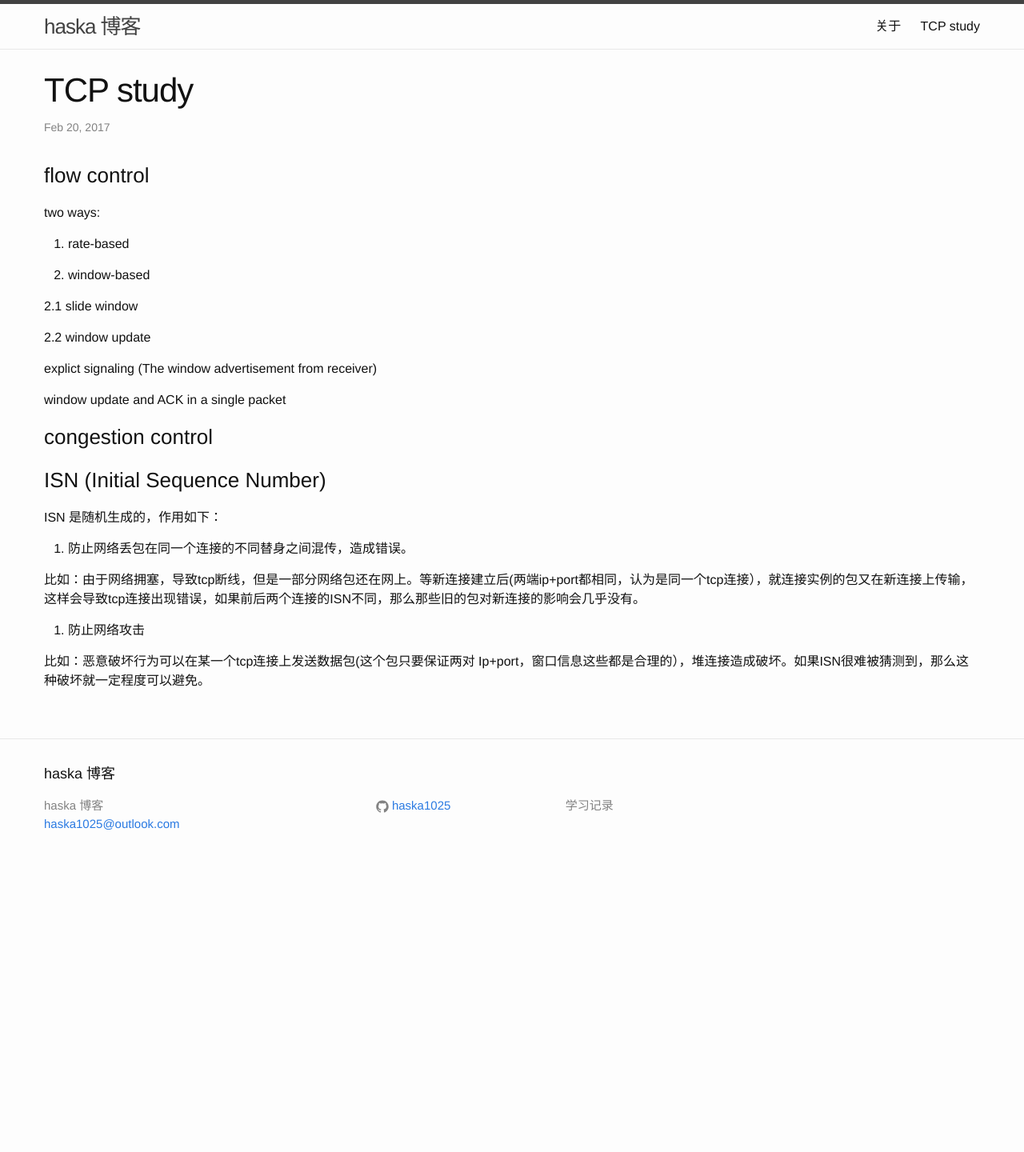
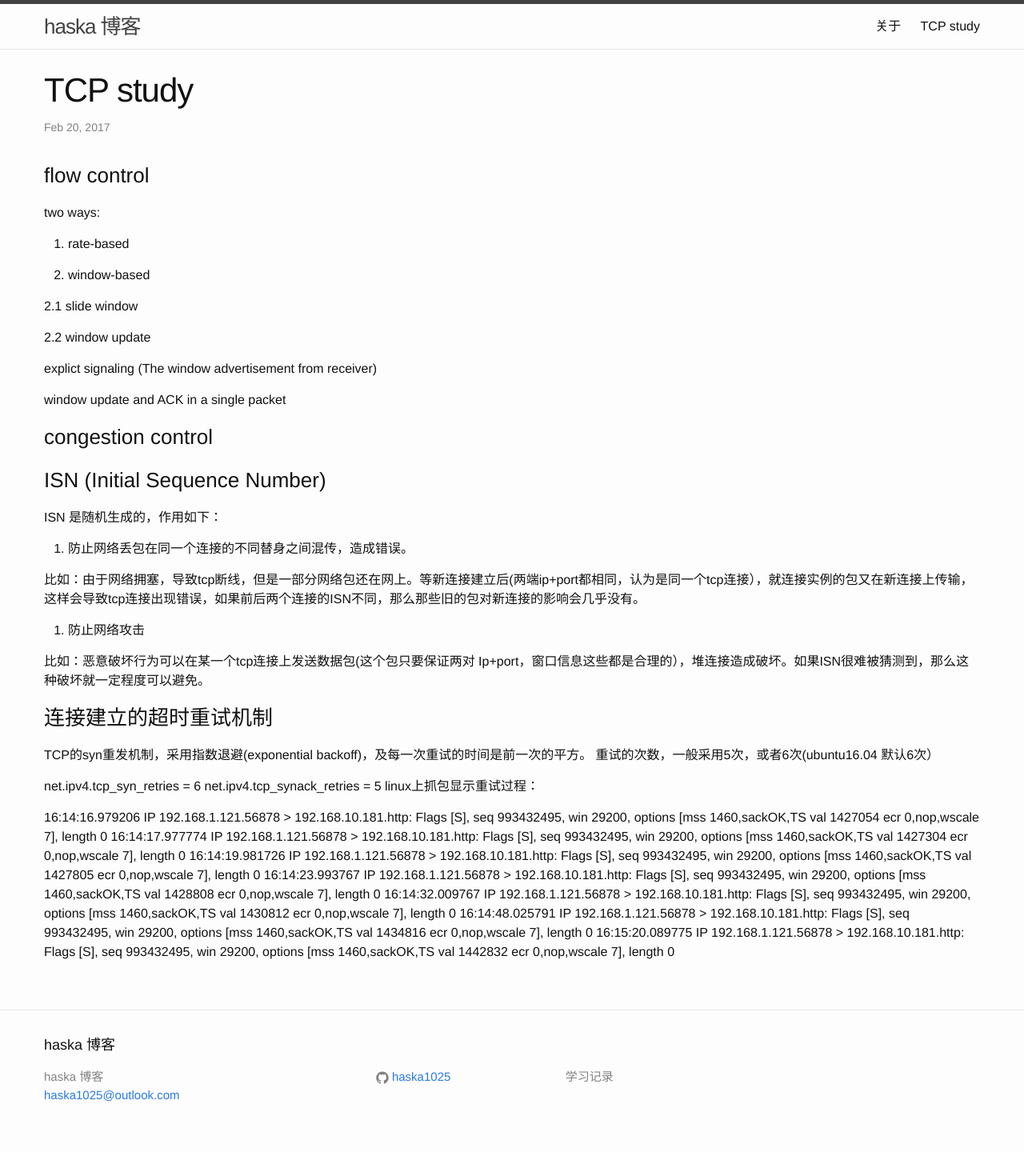
Before and after one commit to haska1025/haska1025.github.io, a Jekyll site: the page built from tcp_study.md, in a window 1280 px wide. Shown: the whole page at 80% size. Built offline with Jekyll 4.4.1, drawn with Linux system fonts in a browser that asks for light colours; before the commit the page ends 1101 px from its top, so only the background shows below that.

Commit message:
Update tcp_study.md

```diff
--- a/tcp_study.md
+++ b/tcp_study.md
@@ -34,3 +34,20 @@ ISN 是随机生成的，作用如下：
 2. 防止网络攻击
 
 比如：恶意破坏行为可以在某一个tcp连接上发送数据包(这个包只要保证两对 Ip+port，窗口信息这些都是合理的），堆连接造成破坏。如果ISN很难被猜测到，那么这种破坏就一定程度可以避免。
+
+### 连接建立的超时重试机制
+
+TCP的syn重发机制，采用指数退避(exponential backoff)，及每一次重试的时间是前一次的平方。
+重试的次数，一般采用5次，或者6次(ubuntu16.04 默认6次）
+
+net.ipv4.tcp_syn_retries = 6
+net.ipv4.tcp_synack_retries = 5
+linux上抓包显示重试过程：
+
+16:14:16.979206 IP 192.168.1.121.56878 > 192.168.10.181.http: Flags [S], seq 993432495, win 29200, options [mss 1460,sackOK,TS val 1427054 ecr 0,nop,wscale 7], length 0
+16:14:17.977774 IP 192.168.1.121.56878 > 192.168.10.181.http: Flags [S], seq 993432495, win 29200, options [mss 1460,sackOK,TS val 1427304 ecr 0,nop,wscale 7], length 0
+16:14:19.981726 IP 192.168.1.121.56878 > 192.168.10.181.http: Flags [S], seq 993432495, win 29200, options [mss 1460,sackOK,TS val 1427805 ecr 0,nop,wscale 7], length 0
+16:14:23.993767 IP 192.168.1.121.56878 > 192.168.10.181.http: Flags [S], seq 993432495, win 29200, options [mss 1460,sackOK,TS val 1428808 ecr 0,nop,wscale 7], length 0
+16:14:32.009767 IP 192.168.1.121.56878 > 192.168.10.181.http: Flags [S], seq 993432495, win 29200, options [mss 1460,sackOK,TS val 1430812 ecr 0,nop,wscale 7], length 0
+16:14:48.025791 IP 192.168.1.121.56878 > 192.168.10.181.http: Flags [S], seq 993432495, win 29200, options [mss 1460,sackOK,TS val 1434816 ecr 0,nop,wscale 7], length 0
+16:15:20.089775 IP 192.168.1.121.56878 > 192.168.10.181.http: Flags [S], seq 993432495, win 29200, options [mss 1460,sackOK,TS val 1442832 ecr 0,nop,wscale 7], length 0
```
